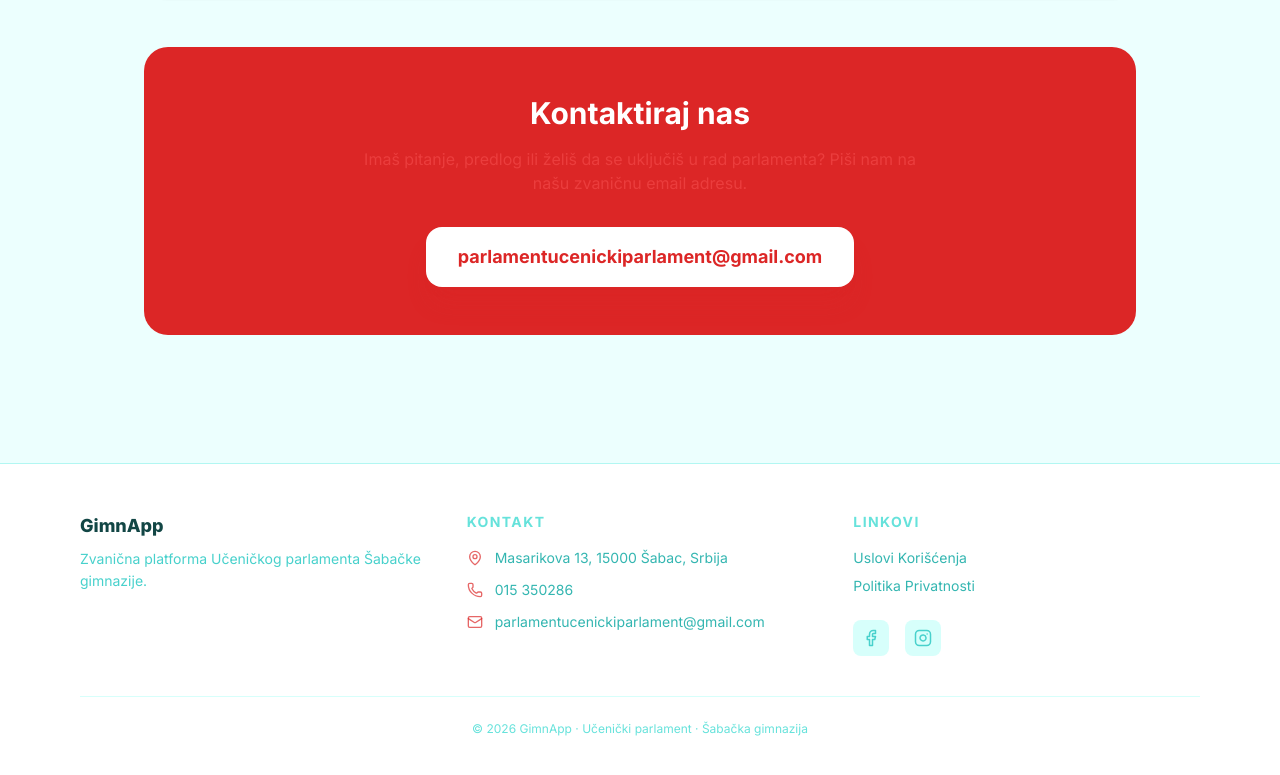
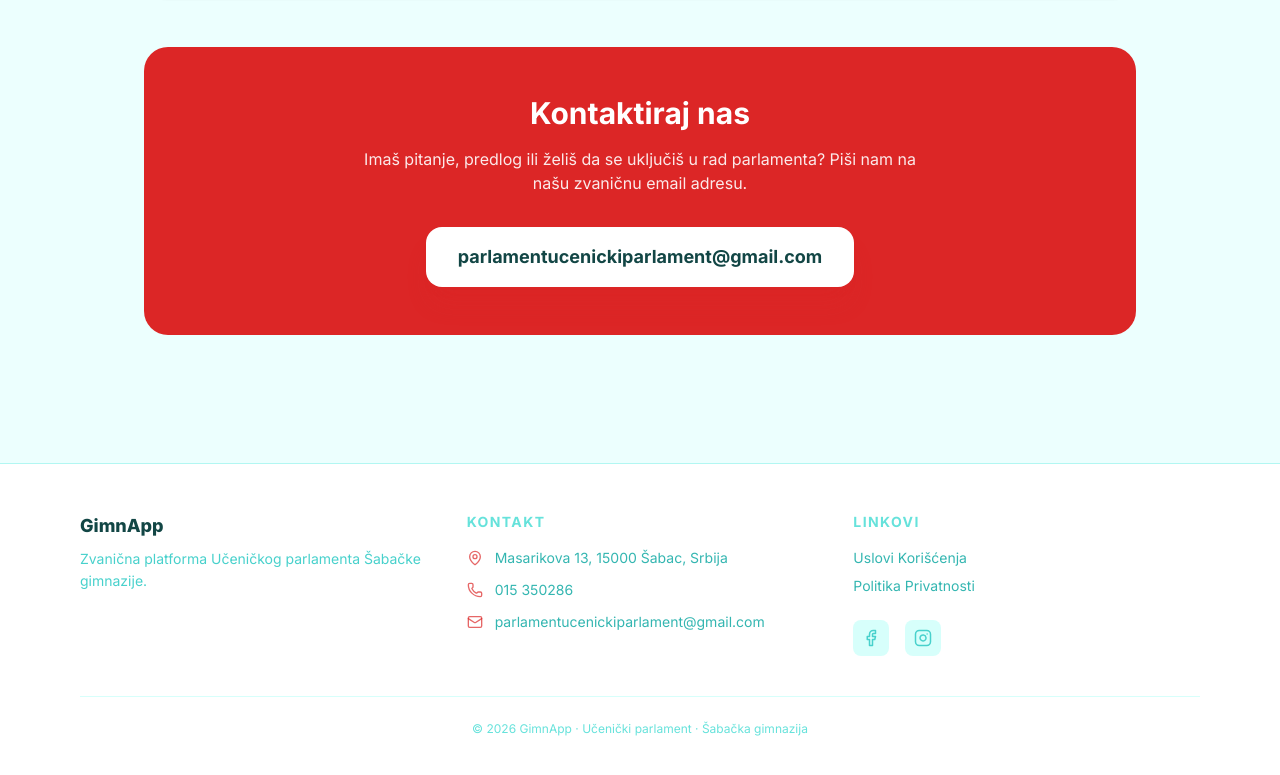
Before and after one commit to z0b1/gimn-app, a Next.js app: page /o-nama in a window 1280 px wide. Shown: the part 2154-2929 px from the top of the page. Built offline with nearby package versions, Linux system fonts and the light colour scheme; no server answers.

Commit message:
fixing inconsistencies and unreadable text

```diff
--- a/src/app/o-nama/page.tsx
+++ b/src/app/o-nama/page.tsx
@@ -130,12 +130,12 @@ export default function ONamaPage() {
           {/* Kontakt */}
           <section className="bg-brand-primary rounded-3xl p-8 md:p-12 text-center text-white overflow-hidden">
             <h2 className="text-3xl font-bold mb-4">Kontaktiraj nas</h2>
-            <p className="text-brand-secondary/80 mb-8 max-w-xl mx-auto">
+            <p className="text-white/90 mb-8 max-w-xl mx-auto">
               Imaš pitanje, predlog ili želiš da se uključiš u rad parlamenta? Piši nam na našu zvaničnu email adresu.
             </p>
             <a
               href="mailto:parlamentucenickiparlament@gmail.com"
-              className="inline-flex items-center gap-3 bg-white text-brand-primary px-4 sm:px-8 py-4 rounded-2xl font-bold hover:bg-brand-primary/5 transition-all shadow-xl shadow-brand-primary/20 max-w-full"
+              className="inline-flex items-center gap-3 bg-white text-slate-900 px-4 sm:px-8 py-4 rounded-2xl font-bold hover:bg-slate-100 transition-all shadow-xl shadow-brand-primary/20 max-w-full"
             >
               <span className="text-base sm:text-lg break-all">parlamentucenickiparlament@gmail.com</span>
             </a>
```
